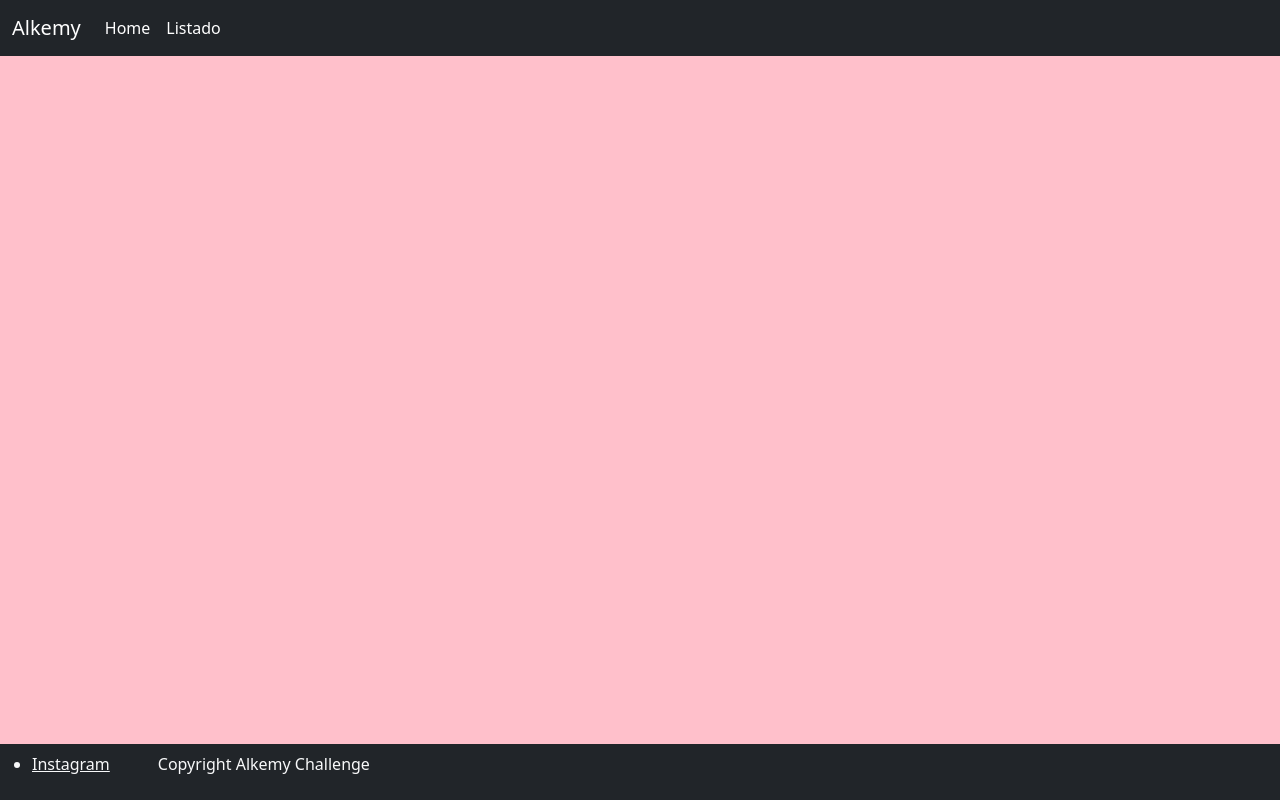
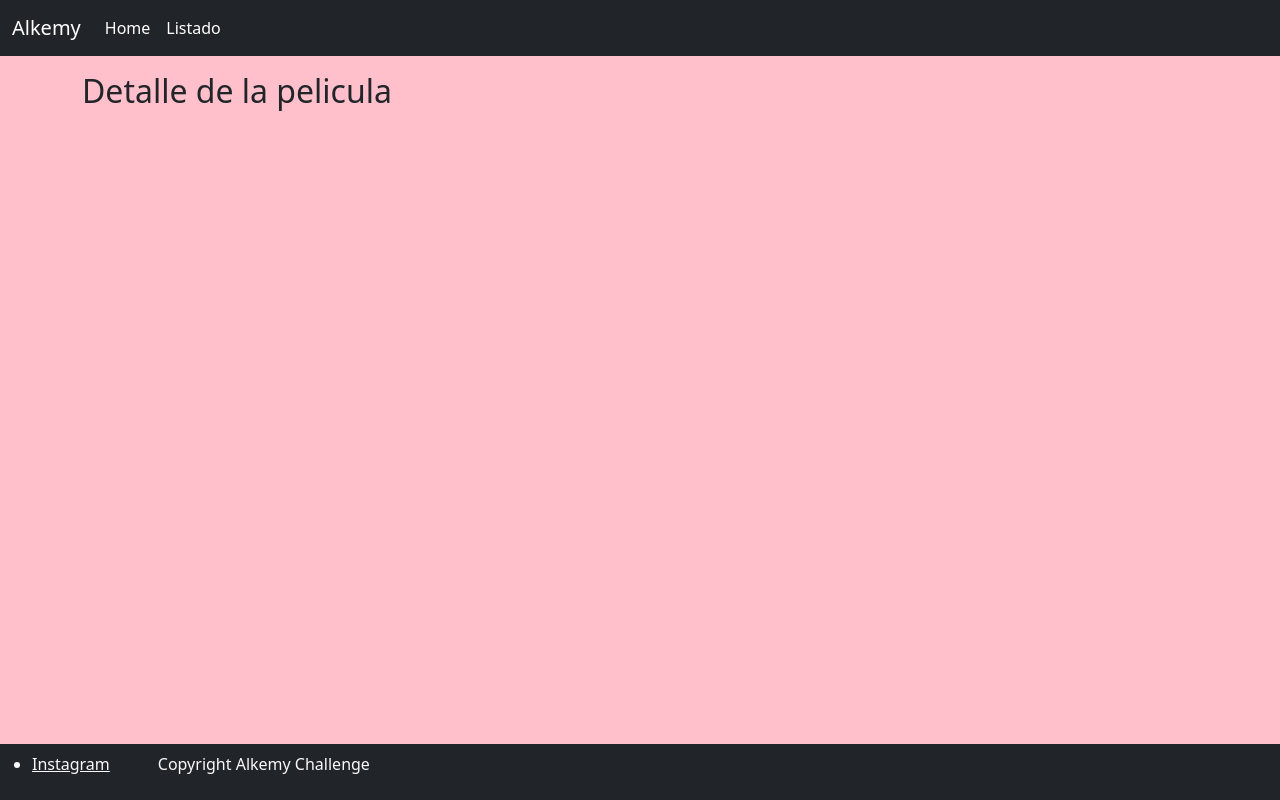
Before and after one commit to CarlaDevincenzi/alkemy_bbva_trainee_program, a React (Create React App) app: page /detalle in a window 1280 px wide. Built offline with nearby package versions, Linux system fonts and the light colour scheme.

Commit message:
Ingreso al detalle de cada item pelicula

```diff
--- a/src/App.js
+++ b/src/App.js
@@ -3,6 +3,7 @@ import {Routes, Route} from "react-router-dom";
 //Components
 import Login from './components/Login';
 import Listado from './components/Listado';
+import Detalle from './components/Detalle';
 import Header from './components/Header';
 import Footer from './components/Footer';
 // Styles
@@ -20,6 +21,7 @@ function App() {
         <Routes>
           <Route exact path="/" element={<Login/>} />
           <Route path="/listado" element={<Listado/>} />
+          <Route path="/detalle" element={<Detalle/>} />
         </Routes>
       </div>
 
--- /dev/null
+++ b/src/components/Detalle.js
@@ -0,0 +1,7 @@
+function Detalle (){
+    return (
+        <h2>Detalle de la pelicula</h2>
+    )
+}
+
+export default Detalle;
--- a/src/components/Listado.js
+++ b/src/components/Listado.js
@@ -35,7 +35,7 @@ function Listado(){
                                         <div className="card-body">
                                             <h5 className="card-title">{ oneMovie.title }</h5>
                                             <p className="card-text">{ oneMovie.overview.substring(0, 150) }...</p>
-                                            <Link to={"/"} className="btn btn-primary">Go somewhere</Link>
+                                            <Link to={`/detalle?movieID=${oneMovie.id}`} className="btn btn-primary">View detail</Link>
                                         </div>
                                     </div>
                                 </div>
```
